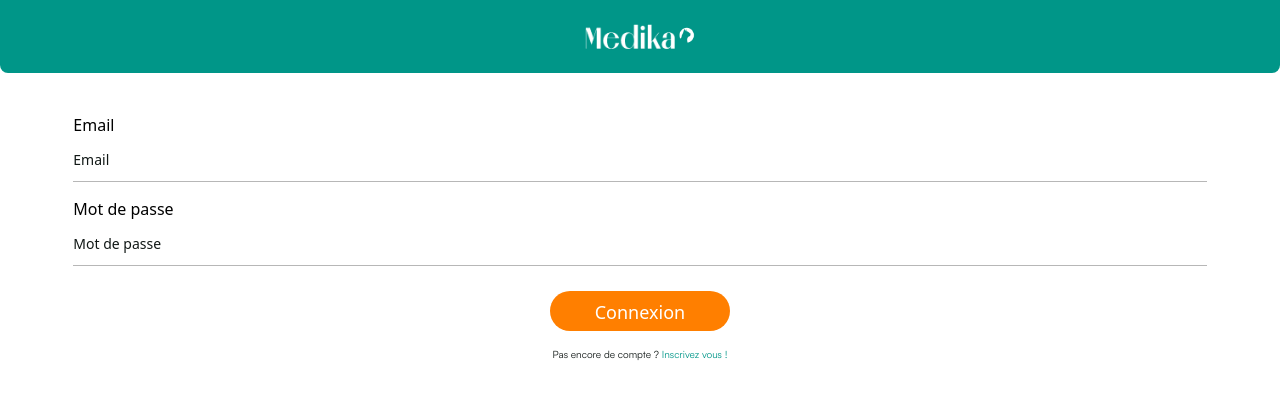
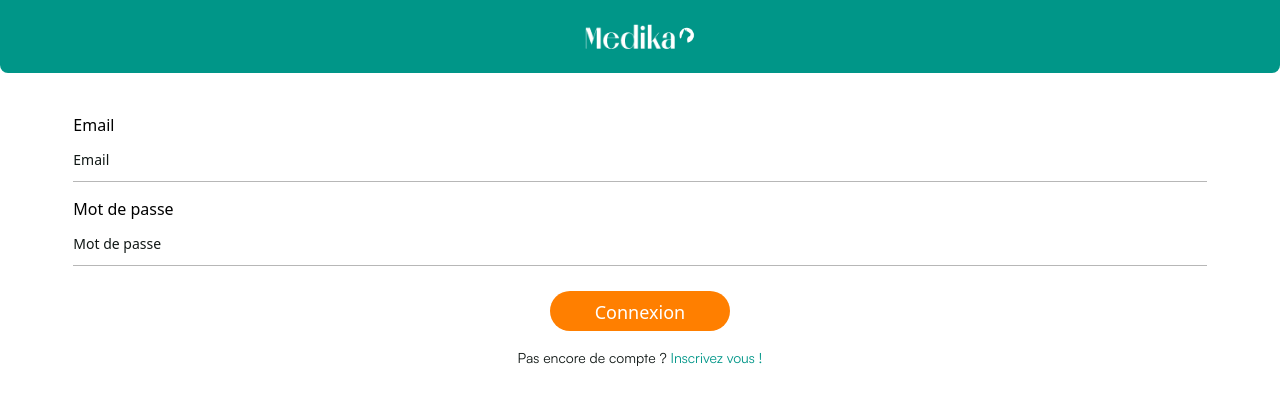
Before and after one commit to VChiofalo/medika, a React (Vite) app in the folder medika/frontend/: page /login in a window 1280 px wide. Shown: the top 402 px of the page. Built offline with nearby package versions, Linux system fonts and the light colour scheme.

Commit message:
Modif Inscrivez vous !

```diff
--- a/medika/frontend/src/pages/LoginPage.jsx
+++ b/medika/frontend/src/pages/LoginPage.jsx
@@ -128,7 +128,7 @@ const LoginPage = () => {
           </button>
         </div>
 
-        <Typography tag={"p"} customClasses={"mt-4 text-center"}>
+        <Typography tag={"p"} customClasses={"mt-4 text-center lg:text-base"}>
           Pas encore de compte ?{" "}
           <Link to="/register" className="text-primary">
             Inscrivez vous !
```
